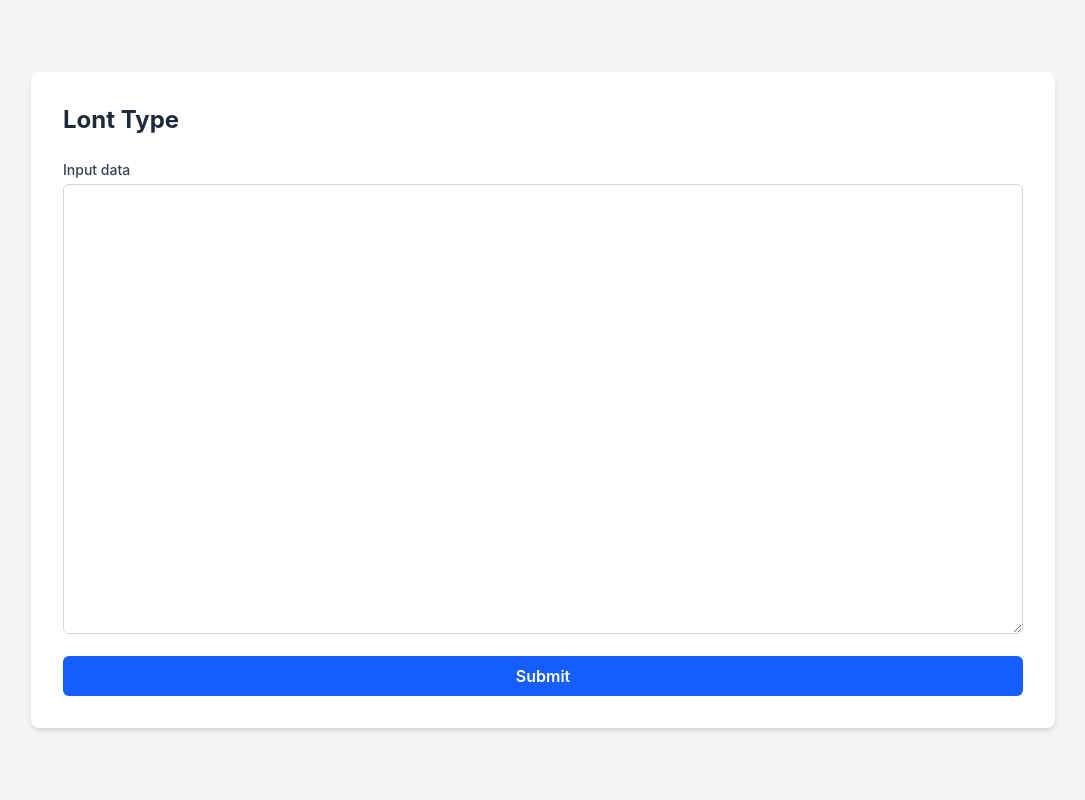
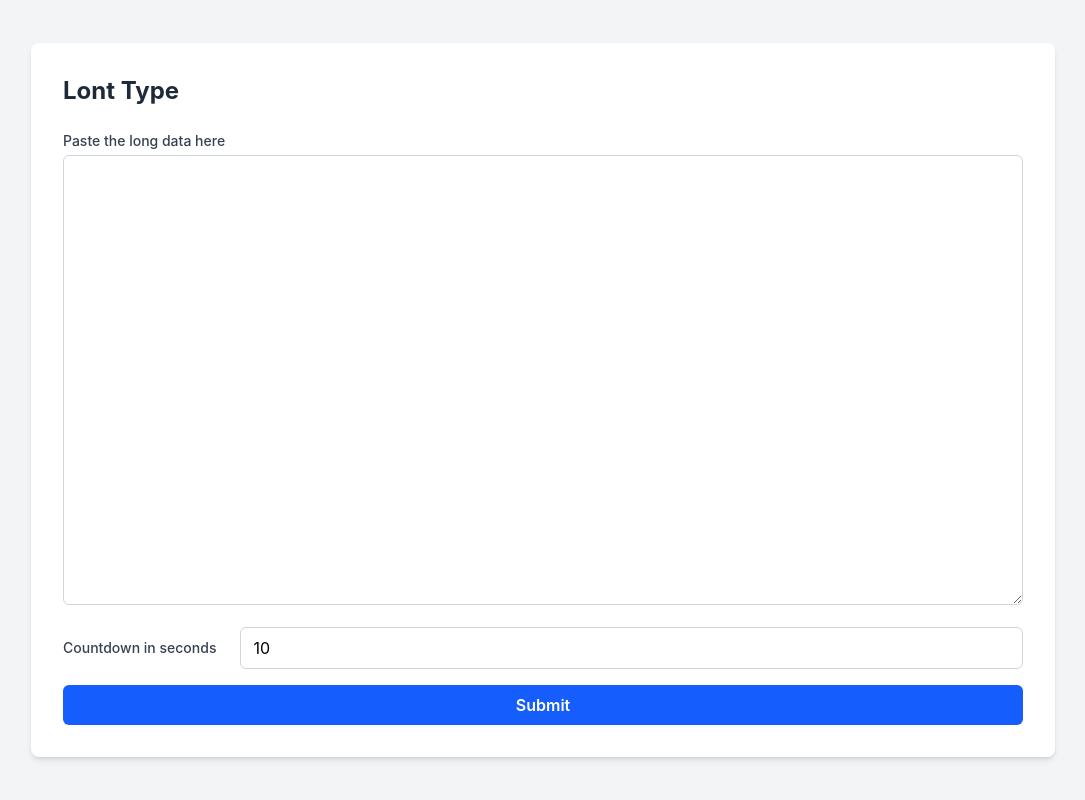
Before and after one commit to danilocgsilva/programatic-x-app, a FastAPI app: page / in a window 1280 px wide. Shown: the whole page, without its empty margins (97-1182 px from the left). Run offline with FastAPI, Linux system fonts and the light colour scheme.

Commit message:
Improved countdown formatting

```diff
--- a/main.py
+++ b/main.py
@@ -13,9 +13,9 @@ async def index(request: Request):
     return templates.TemplateResponse(request, "index.html")
 
 @app.post("/submit", response_class=HTMLResponse)
-async def submit(request: Request, data: str = Form(...)):
+async def submit(request: Request, data: str = Form(...), seconds: int = Form(10)):
     return templates.TemplateResponse(
         request,
         "index.html",
-        {"submitted": True, "data": data},
+        {"submitted": True, "data": data, "seconds": seconds},
     )
--- a/static/output.css
+++ b/static/output.css
@@ -212,6 +212,9 @@
   .min-h-screen {
     min-height: 100vh;
   }
+  .w-32 {
+    width: calc(var(--spacing) * 32);
+  }
   .w-full {
     width: 100%;
   }
@@ -220,6 +223,12 @@
   }
   .max-w-md {
     max-width: var(--container-md);
+  }
+  .min-w-0 {
+    min-width: 0px;
+  }
+  .flex-1 {
+    flex: 1;
   }
   .border-collapse {
     border-collapse: collapse;
@@ -232,6 +241,12 @@
   }
   .justify-center {
     justify-content: center;
+  }
+  .gap-3 {
+    gap: calc(var(--spacing) * 3);
+  }
+  .gap-6 {
+    gap: calc(var(--spacing) * 6);
   }
   :where(.space-y-4 > :not(:last-child)) {
     --tw-space-y-reverse: 0;
@@ -303,6 +318,9 @@
   }
   .break-words {
     overflow-wrap: break-word;
+  }
+  .whitespace-nowrap {
+    white-space: nowrap;
   }
   .whitespace-pre-wrap {
     white-space: pre-wrap;
--- a/templates/index.html
+++ b/templates/index.html
@@ -1,11 +1,13 @@
 <!DOCTYPE html>
 <html lang="en">
+
 <head>
   <meta charset="UTF-8" />
   <meta name="viewport" content="width=device-width, initial-scale=1.0" />
   <title>Simple Form</title>
   <link href="/static/output.css" rel="stylesheet">
 </head>
+
 <body class="bg-gray-100 min-h-screen flex items-center justify-center">
   <div class="bg-white p-8 rounded-lg shadow-md w-full max-w-5xl">
     <h1 class="text-2xl font-bold text-gray-800 mb-6">Lont Type</h1>
@@ -14,14 +16,23 @@
     <div class="mb-4 p-3 bg-green-100 text-green-800 rounded">
       <p class="mb-2">We received your input:</p>
       <pre class="whitespace-pre-wrap break-words">{{ data }}</pre>
+      <p>Seconds: {{ seconds }}</p>
     </div>
     {% endif %}
 
     <form id="my-form" method="post" action="/submit" class="space-y-4">
       <div>
-        <label for="data" class="block text-sm font-medium text-gray-700">Input data</label>
+        <label for="data" class="block text-sm font-medium text-gray-700">Paste the long data here</label>
         <textarea id="data" name="data" rows="18" required
           class="mt-1 w-full px-3 py-2 border border-gray-300 rounded-md focus:outline-none focus:ring-2 focus:ring-blue-500"></textarea>
+      </div>
+
+      <div class="flex items-center gap-6 w-full">
+        <label for="seconds" class="text-sm font-medium text-gray-700 whitespace-nowrap">
+          Countdown in seconds
+        </label>
+        <input id="seconds" name="seconds" type="number" value="10"
+          class="flex-1 min-w-0 px-3 py-2 border border-gray-300 rounded-md focus:outline-none focus:ring-2 focus:ring-blue-500">
       </div>
 
       <button type="submit"
@@ -34,4 +45,5 @@
   <!-- TypeScript compiled output -->
   <script src="/static/form.js" type="module"></script>
 </body>
+
 </html>
```
Also changed, not shown: 1 other file. Lines whose indentation alone changed are shown as unchanged.
